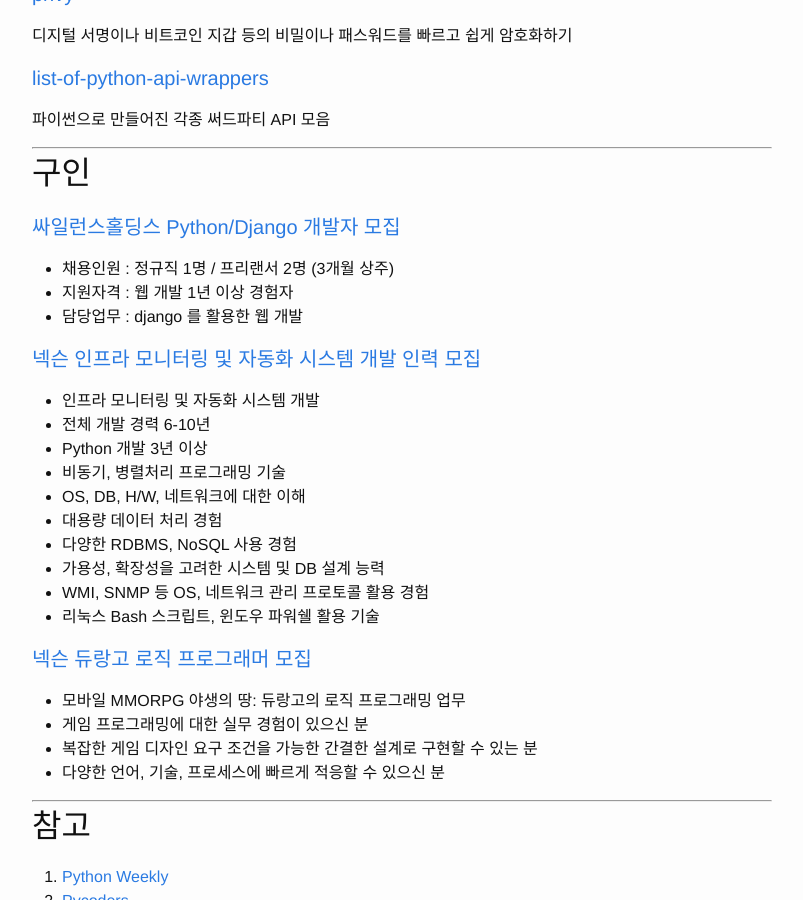
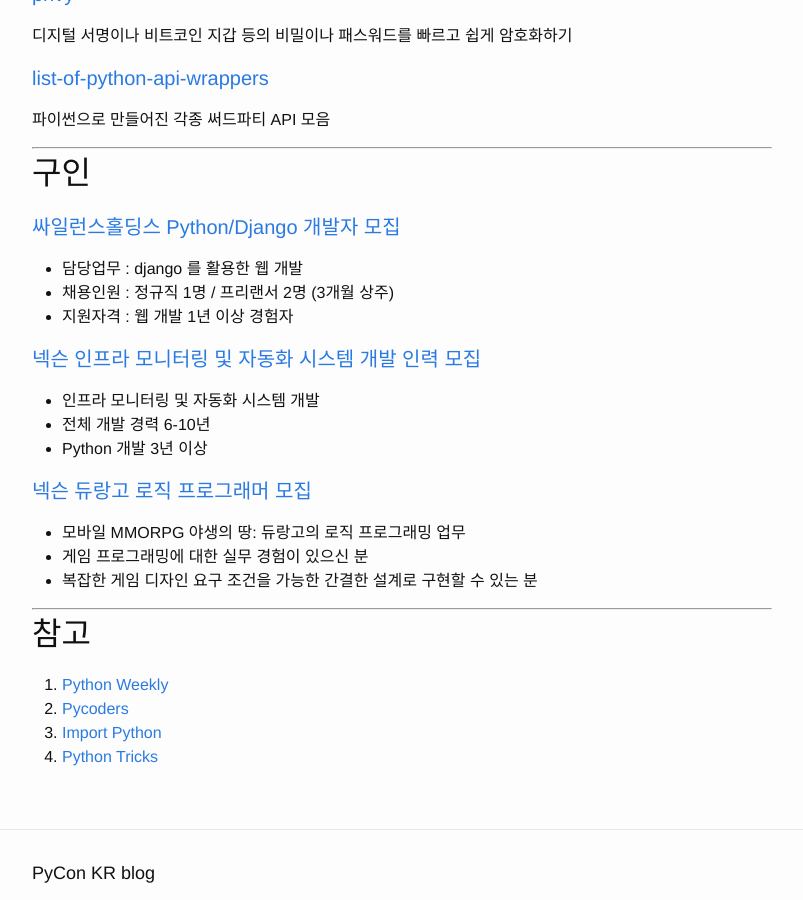
Before and after one commit to pythonkr/blog, a Jekyll site: the page built from _posts/2017-02-19-python-weekly-2017-07.md, in a window 1280 px wide and 900 px high, scrolled down 2517 px. Shown: the whole window, without its empty margins (238-1041 px from the left). Built offline with Jekyll 4.4.1, drawn with Linux system fonts in a browser that asks for light colours.

Commit message:
Update 2017-02-19-python-weekly-2017-07.md

```diff
--- a/_posts/2017-02-19-python-weekly-2017-07.md
+++ b/_posts/2017-02-19-python-weekly-2017-07.md
@@ -100,27 +100,19 @@
 ## 구인
 
 #### [싸일런스홀딩스 Python/Django 개발자 모집](https://github.com/inqpia/jobs/)
+- 담당업무 : django 를 활용한 웹 개발
 - 채용인원 : 정규직 1명 / 프리랜서 2명 (3개월 상주)
 - 지원자격 : 웹 개발 1년 이상 경험자
-- 담당업무 : django 를 활용한 웹 개발
 
 #### [넥슨 인프라 모니터링 및 자동화 시스템 개발 인력 모집](https://career.nexon.com/user/recruit/notice/noticeView?joinCorp=NX&reNo=20170070)
 - 인프라 모니터링 및 자동화 시스템 개발
 - 전체 개발 경력 6-10년
 - Python 개발 3년 이상
-- 비동기, 병렬처리 프로그래밍 기술
-- OS, DB, H/W, 네트워크에 대한 이해
-- 대용량 데이터 처리 경험
-- 다양한 RDBMS, NoSQL 사용 경험
-- 가용성, 확장성을 고려한 시스템 및 DB 설계 능력
-- WMI, SNMP 등 OS, 네트워크 관리 프로토콜 활용 경험
-- 리눅스 Bash 스크립트, 윈도우 파워쉘 활용 기술
 
 #### [넥슨 듀랑고 로직 프로그래머 모집](https://career.nexon.com/user/recruit/notice/noticeView?joinCorp=NX&reNo=20170059)
 - 모바일 MMORPG 야생의 땅: 듀랑고의 로직 프로그래밍 업무
 - 게임 프로그래밍에 대한 실무 경험이 있으신 분
 - 복잡한 게임 디자인 요구 조건을 가능한 간결한 설계로 구현할 수 있는 분
-- 다양한 언어, 기술, 프로세스에 빠르게 적응할 수 있으신 분
 
 ----
 
```
